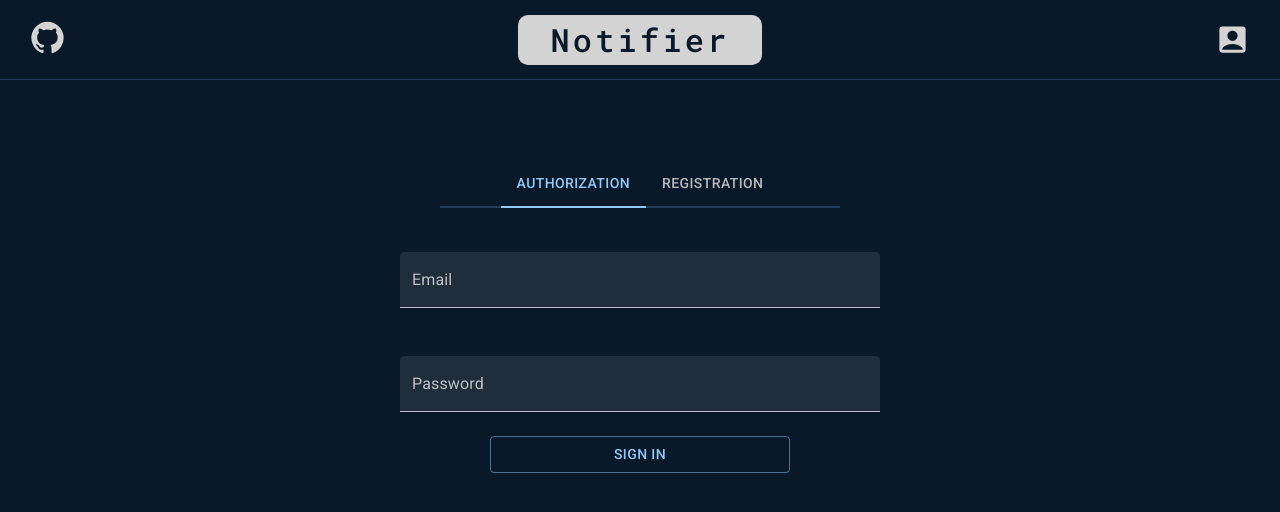
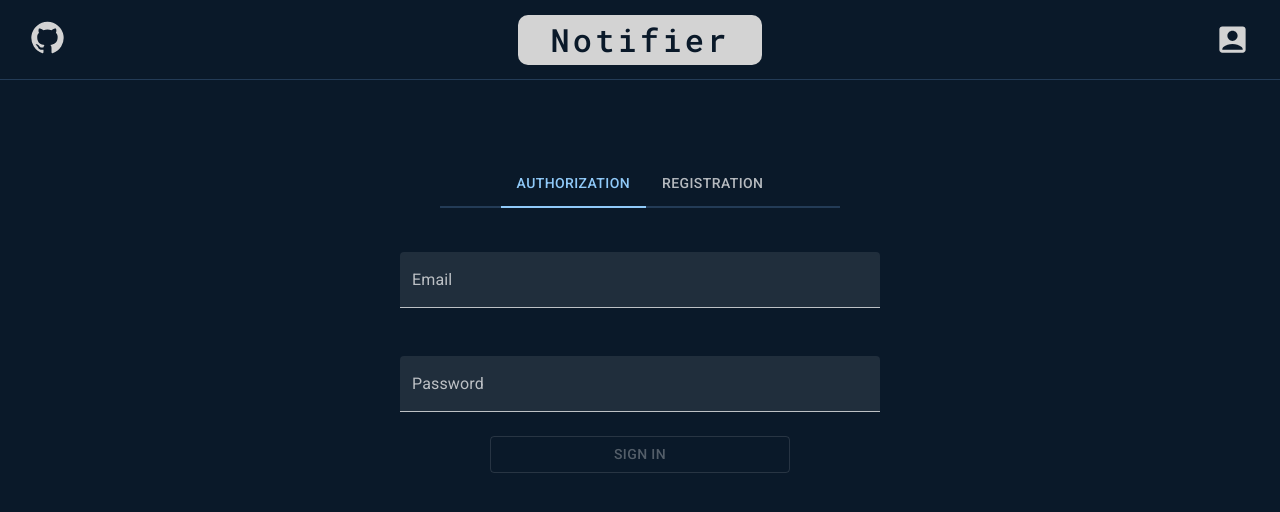
Before and after one commit to Simkav/Notifier-front, a React (Create React App) app: page /userActions in a window 1280 px wide. Shown: the top 512 px of the page. Built offline with nearby package versions, Linux system fonts and the light colour scheme.

Commit message:
validation fixing

```diff
--- a/src/features/Authorization/Form/index.tsx
+++ b/src/features/Authorization/Form/index.tsx
@@ -12,6 +12,7 @@ import {
 import { buttonStyle } from "../../ComponentAdapters/mui.styles";
 import { formNames, isRegistration } from "./constants";
 import { handlAuth } from "../utils";
+import { isDisabledButton } from "./utils";
 
 type Props = {
   whichForm: authEnum;
@@ -26,7 +27,6 @@ export const AuthorizationForm: FC<Props> = ({ whichForm }) => {
     <div className={css.container}>
       <div className={css.formWidth}>
         <Formik
-          validateOnBlur
           initialValues={initialValues}
           onSubmit={handleSubmit}
           validationSchema={
@@ -59,14 +59,10 @@ export const AuthorizationForm: FC<Props> = ({ whichForm }) => {
               )}
               <Button
                 disableElevation
-                disabled={
-                  (isRegistration[whichForm]
-                    ? !!values.email && !!values.password
-                    : !!values.email &&
-                      !!values.password &&
-                      !!values.repeatPassword) || !isValid
+                disabled={isDisabledButton(values, whichForm) || !isValid}
+                onClick={() =>
+                  handleSubmit()
                 }
-                onClick={() => handleSubmit()}
                 sx={buttonStyle}
                 type="submit"
                 variant="outlined"
--- /dev/null
+++ b/src/features/Authorization/Form/utils.ts
@@ -0,0 +1,15 @@
+import { FormikValues } from "formik";
+import { authEnum } from "../types";
+import { isRegistration } from "./constants";
+
+export const isDisabledButton = (values: FormikValues, whichForm: authEnum) => {
+  const { email, password, repeatPassword } = values;
+
+  const disableOnRegistration = !(!!email && !!password && !!repeatPassword);
+
+  const disableOnAuthorization = !(!!email && !!password);
+
+  return isRegistration[whichForm]
+    ? disableOnRegistration
+    : disableOnAuthorization;
+};
--- a/src/features/Authorization/Form/validation.ts
+++ b/src/features/Authorization/Form/validation.ts
@@ -12,10 +12,10 @@ export const authValidationSchema = Yup.object()
       .nullable()
       .required("Password is required")
       .min(6, "Must be at least 6 characters long")
-      .matches(
-        /^(?=.*[A-Za-z])(?=.*\d)[A-Za-z\d@$!%*#?&]/,
-        "Must Contain One Uppercase, One Lowercase, One Number character"
-      ),
+    // .matches(
+    //   /^(?=.*[A-Za-z])(?=.*\d)[A-Za-z\d@$!%*#?&]/,
+    //   "Must Contain One Uppercase, One Lowercase, One Number character"
+    // )
   })
   .defined();
 
@@ -32,11 +32,9 @@ export const registerValidationSchema = authValidationSchema.clone().shape({
                 return value === this.parent["password"];
             }
         ),
-});
+})
 
-export type AnalyticalReportsValues = Yup.InferType<
-  typeof registerValidationSchema
->;
+export type AnalyticalReportsValues = Yup.InferType<typeof registerValidationSchema>;
 
 export const initialValues: AnalyticalReportsValues = {
   email: "",
```
Lines whose indentation alone changed are shown as unchanged.
